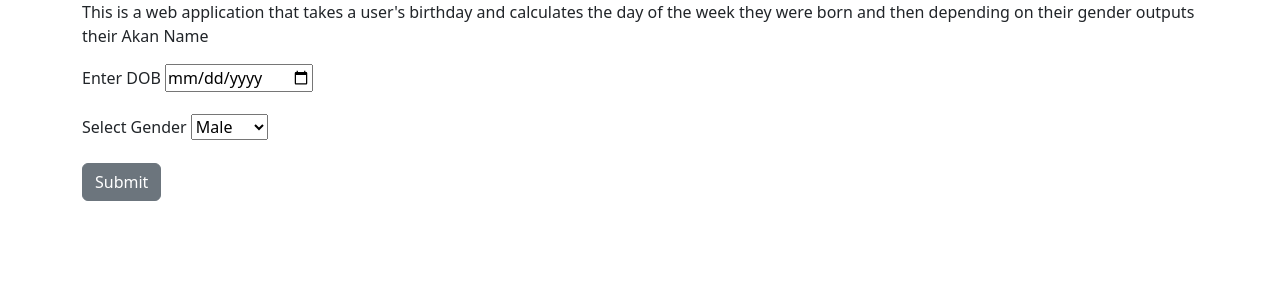
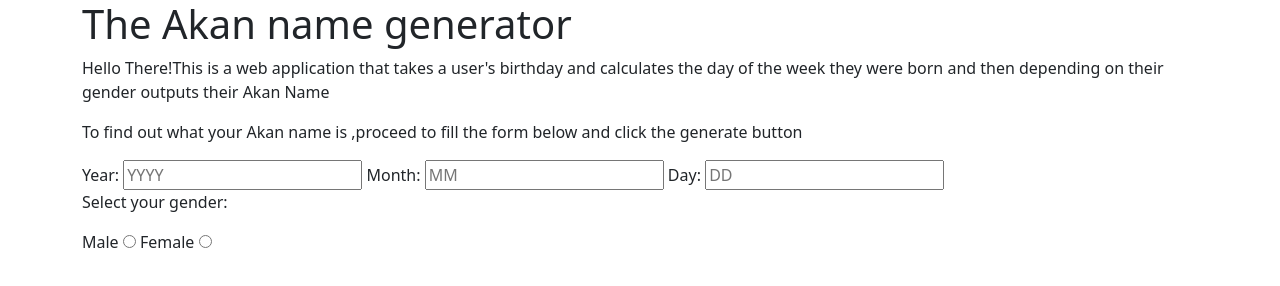
Before and after one commit to Brillianne/Akan-Name-Generator, a plain HTML site: page index.html in a window 1280 px wide. Drawn offline with nearby package versions, Linux system fonts and the light colour scheme.

Commit message:
update changes on the form

```diff
--- a/index.html
+++ b/index.html
@@ -7,23 +7,34 @@
 <link href="https://cdn.jsdelivr.net/npm/bootstrap@5.2.2/dist/css/bootstrap.min.css" rel="stylesheet" integrity="sha384-Zenh87qX5JnK2Jl0vWa8Ck2rdkQ2Bzep5IDxbcnCeuOxjzrPF/et3URy9Bv1WTRi" crossorigin="anonymous">
 </head>
 <body>
+    <div class="content">
     <div class="container">
-    <p>This is a web application that takes a user's birthday and calculates the day of the week they were born and then depending on their gender outputs their Akan Name</p>
-    <form id ="form">
-    <div class="mb-3">
+        <h1>The Akan name generator</h1>
+        <p>Hello There!This is a web application that takes a user's birthday and calculates the day of the week they were born and then depending on their gender outputs their Akan Name</p>
+   <p>To find out what your Akan name is ,proceed to fill the form below and click the generate button </p>
+        <form class="myform" onsubmit="return getAkanName ()">
+        <label for="year-of-birth">Year:
+            <input id ="year-input" type= "number" name="year-of birth" placeholder="YYYY" value=""required>
+        </label>
+        <label for="month-of-birth">Month:
+            <input id ="month-input" type= "number" name="month-of birth" placeholder="MM" value=""required>
+        </label>
+        <label for="year-of-birth">Day:
+            <input id ="day-input" type= "number" name="day-of birth" placeholder="DD" value=""required>
+        </label>
+        <br>
+        <label for="gender">
+            <p>Select your gender: </p>
+            Male
+            <input id="male-input" type="radio" name="gender" value="male" required>
+            Female
+            <input id="female-input" type="radio" name="gender" value="female" required>
 
-            <label for="DOB" class="form-label"> Enter DOB</label>
-            <input type ='date' name='DOB'/>
-    </div>
-   <div class="mb-3">
-        <label class ="form-label"> Select Gender </label>
-        <select>
-        <option value = "Male"> Male </option>
-        <option value = "Female"> Female   </option>
-        </select>
-    </div>
-    <button type="button" class="btn btn-secondary">Submit</button>
-</form>
+          </label>
+          <br><br>
+        </form>
+
+</div>
 </div>
 <script src="main.js"></script>
 </body>
```
